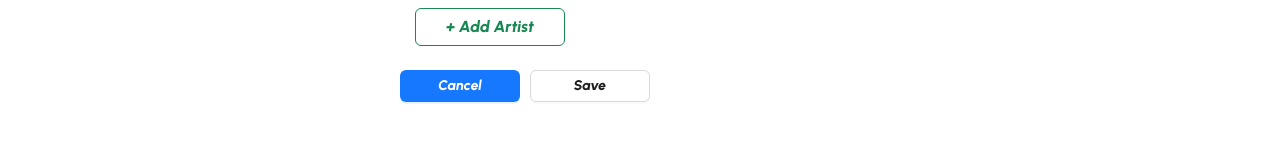
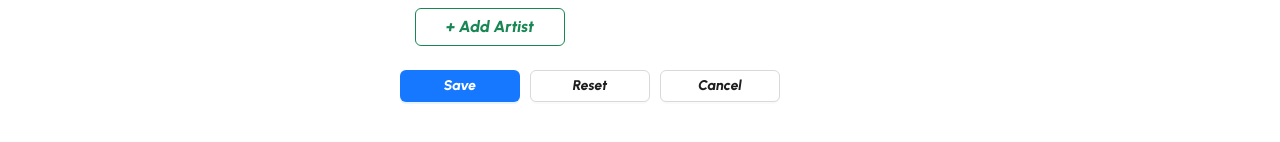
Before and after one commit to payalashtikar/Spotify-Website, a React (Create React App) app in the folder client/: page /addsong in a window 1280 px wide. Shown: the part 568-710 px from the top of the page. Built offline with nearby package versions, Linux system fonts and the light colour scheme; no server answers; a web font is replaced by a local one.

Commit message:
addsong-functionality

```diff
--- a/client/src/components/artist/GetAllArtists.js
+++ b/client/src/components/artist/GetAllArtists.js
@@ -37,7 +37,8 @@ const GetAllArtists = () => {
                         return (
                             <tr key={id}>
                                 <td>{item.name}</td>
-                                <td>{item.dob}</td>
+                                <td>{new Date(item.dob).toLocaleDateString('en-US', { year: 'numeric', month: 'long', day: 'numeric' })}</td>
+
                                 {/* <td>{item.songs.map((val, id) => val.name).join(' , ')}</td> */}
                                 <td>
                                     {item.songs.map((val, id) => {
--- a/client/src/components/song/AddSong.js
+++ b/client/src/components/song/AddSong.js
@@ -7,8 +7,94 @@ const { Option } = Select;
 const AddSong = () => {
     const [form] = Form.useForm();
     const navigate = useNavigate();
+    const [image, setImage] = useState("");
+    const [artists, setArtists] = useState([]);
 
     const goToArtist = () => { navigate('/addartist') }
+    const goToHomePage = () => { navigate('/homepage') }
+
+    const uploadImage = async (options) => {
+        const { file } = options;
+        const data = new FormData();
+        data.append("file", file);
+        data.append("upload_preset", "payal_cloudinaryImage");
+        data.append("cloud_name", "dmodq8klr");
+        try {
+            let resp = await fetch(
+                "https://api.cloudinary.com/v1_1/dmodq8klr/image/upload",
+                {
+                    method: "POST",
+                    body: data,
+                }
+            );
+            resp = await resp.json();
+
+            setImage(resp.url);
+            console.log('resp.url:::', resp.url)
+        } catch (error) {
+            console.error("Error uploading image:", error.message);
+        }
+    };
+
+    useEffect(() => {
+        const fetchArtists = async () => {
+            try {
+                const result = await fetch("http://localhost:8888/artists");
+                const data = await result.json();
+                if (result.ok) {
+                    setArtists(data.map((artist) => artist.name));
+                } else {
+                    console.error("Error fetching artists:", data.error);
+                }
+            } catch (error) {
+                console.error("Error fetching artists:", error.message);
+            }
+        };
+
+        fetchArtists();
+    }, []);
+
+    const onFinish = async (values) => {
+        console.log('values::', values);
+
+        try {
+            const result = await fetch("http://localhost:8888/songs", {
+                method: "POST",
+                headers: {
+                    "Content-Type": "application/json",
+                },
+                body: JSON.stringify({
+                    name: values.name,
+                    dateOfRelease: values.dateOfRelease,
+                    coverImage: image,
+                    artists: values.artists,
+                }),
+            });
+            const data = await result.json();
+            console.log('data:::', data);
+
+            // Display data inside the console
+            console.log('Song data:', {
+                name: values.name,
+                dateOfRelease: values.dateOfRelease,
+                coverImage: image,
+                artist: values.artists,
+            });
+
+            if (result.ok) {
+                form.resetFields();
+                navigate("/homepage");
+            } else {
+                console.error("Error creating song:", data.error);
+            }
+        } catch (error) {
+            console.error("Error creating song:", error.message);
+        }
+    };
+
+    const onFinishFailed = (errorInfo) => {
+        console.error("Failed:", errorInfo);
+    };
 
     return (
         <>
@@ -19,8 +105,8 @@ const AddSong = () => {
                     form={form}
                     name="basic"
                     layout="vertical"
-                    // onFinish={onFinish}
-                    // onFinishFailed={onFinishFailed}
+                    onFinish={onFinish}
+                    onFinishFailed={onFinishFailed}
                     autoComplete="on"
                     style={{ width: "500px", margin: "0 auto", padding: "10px" }}
                 >
@@ -32,10 +118,9 @@ const AddSong = () => {
                     </Form.Item>
                     <Form.Item label="Artists" name="artists">
                         <Select mode="multiple" placeholder="Select artists">
-                            {/* {artists.map((artist) => (
-                            <Option key={artist}>{artist}</Option>
-                        ))} */}
-                            <Option>choose</Option>
+                            {artists.map((artist) => (
+                                <Option key={artist}>{artist}</Option>
+                            ))}
                         </Select>
                     </Form.Item>
                     <Form.Item label="Cover Photo" name="coverImage">
@@ -43,7 +128,7 @@ const AddSong = () => {
                             showUploadList={true}
                             listType="picture-card"
                             accept="image/*"
-                        // customRequest={uploadImage}
+                            customRequest={uploadImage}
                         >
                             <div>
                                 <div style={{ marginTop: 8 }}>Drop/Upload Files Here</div>
@@ -61,15 +146,23 @@ const AddSong = () => {
                                     type="primary"
                                     htmlType="submit"
                                 >
-                                    Cancel
+                                    Save
                                 </Button>
                                 <Button
                                     style={{ width: "25%", padding: "5px", marginLeft: "10px" }}
                                     htmlType="button"
-                                // onClick={() => form.resetFields()}
+                                    onClick={() => form.resetFields()}
                                 >
                                     {" "}
-                                    Save
+                                    Reset
+                                </Button>
+                                <Button
+                                    style={{ width: "25%", padding: "5px", marginLeft: "10px" }}
+                                    htmlType="button"
+                                    onClick={goToHomePage}
+                                >
+                                    {" "}
+                                    Cancel
                                 </Button>
 
                             </Fragment>
--- a/client/src/components/song/GetAllSongs.js
+++ b/client/src/components/song/GetAllSongs.js
@@ -38,9 +38,12 @@ const GetAllSongs = () => {
                     {data.map((song, id) => {
                         return (
                             <tr key={id}>
-                                <td>{song.coverImage}</td>
+                                <td>
+                                    <img width='50px' src={song.coverImage} alt=''/>
+                                </td>
                                 <td>{song.name}</td>
-                                <td>{song.dateOfRelease}</td>
+                                <td>{new Date(song.dateOfRelease).toLocaleDateString('en-US', { year: 'numeric', month: 'long', day: 'numeric' })}</td>
+
                                 <td>{song.artist.map((artist, id) => artist.name).join('')}</td>
                                 <td>{song.ratings.length > 0 ? song.ratings.map((val) => val.rating).join(', ') : 'N/A'}</td>
                             </tr>
```
